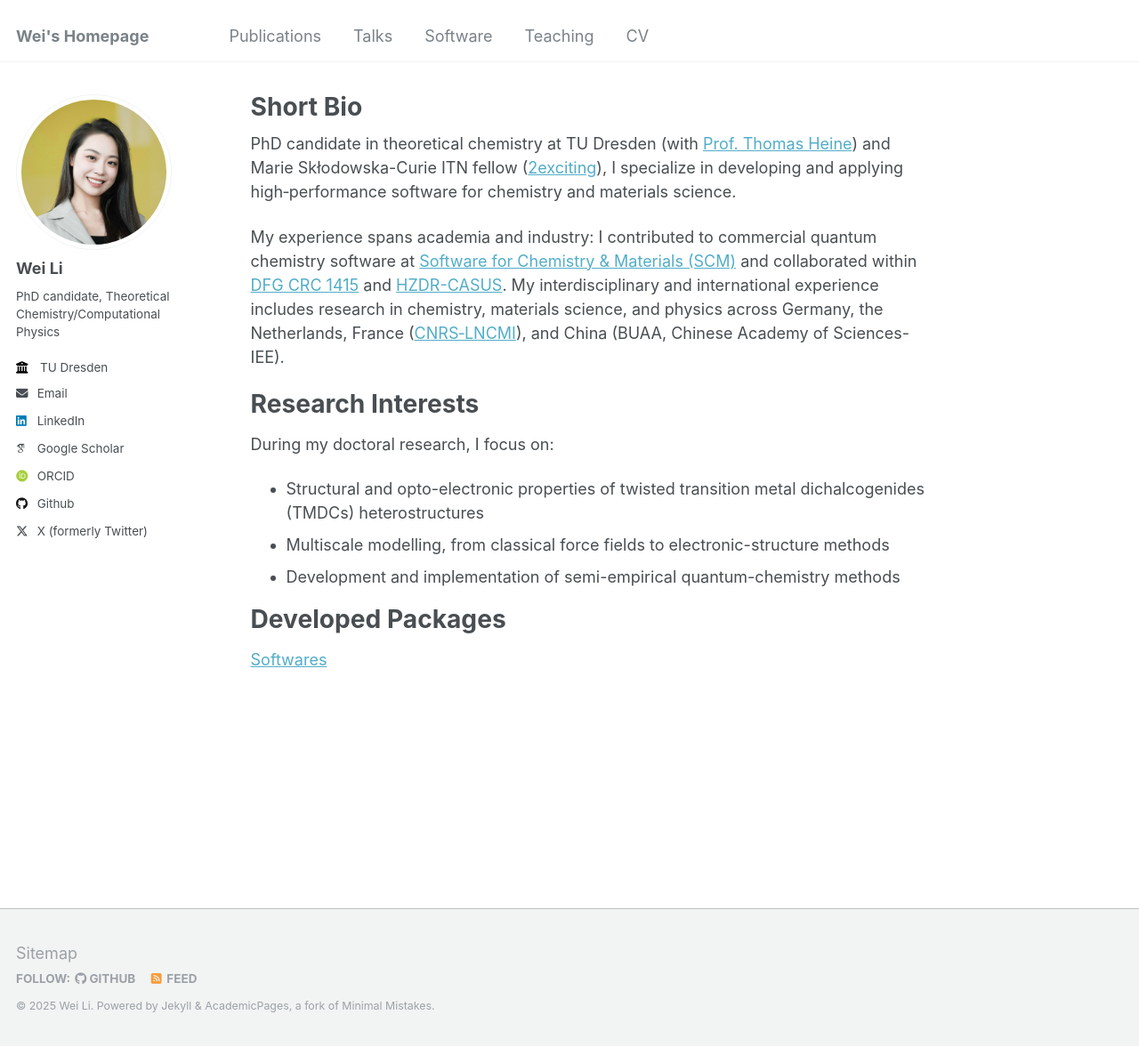
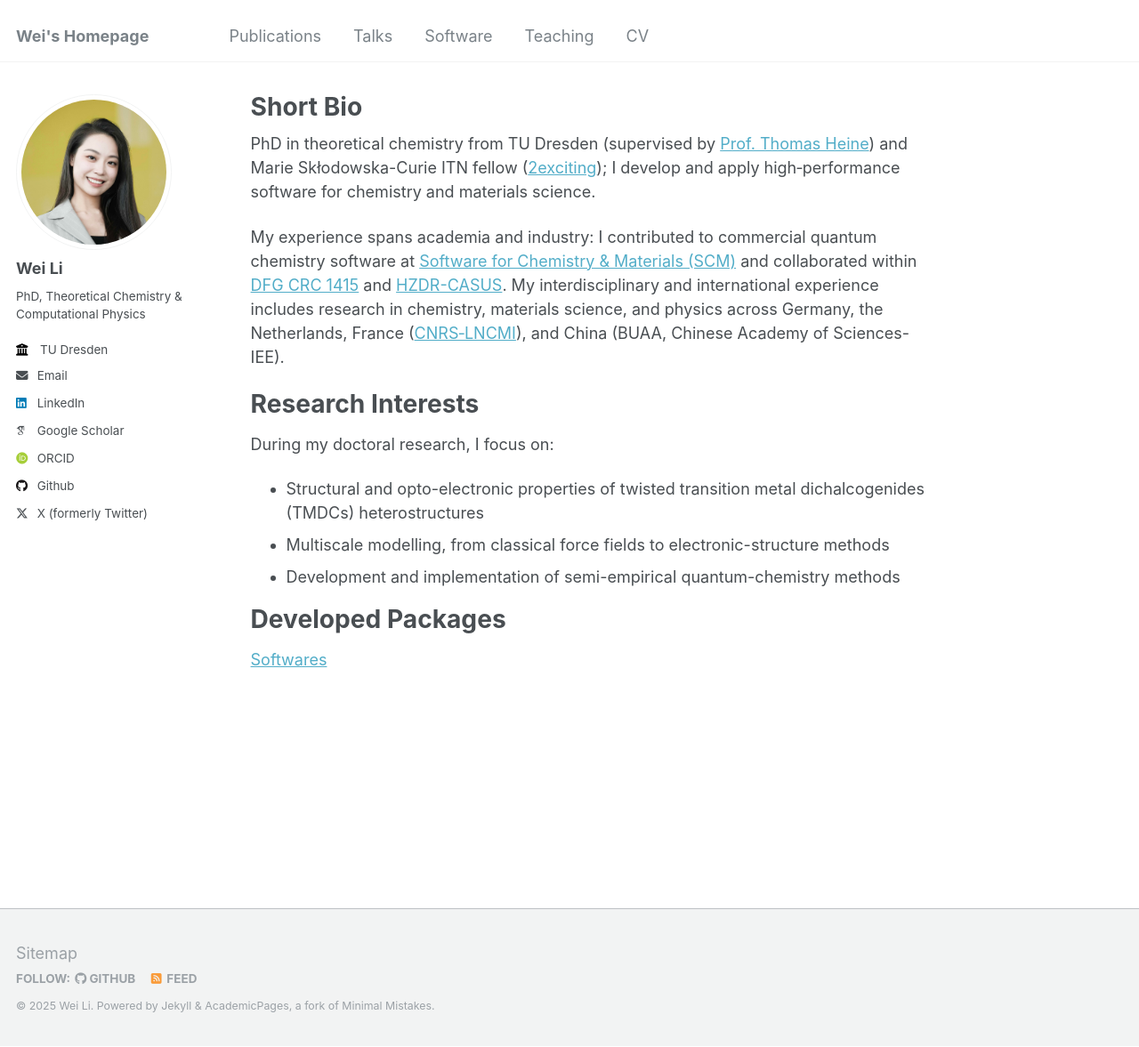
Before and after one commit to i-wli/i-wli.github.io, a Jekyll site: the page built from _pages/about.md, in a window 1280 px wide and 1177 px high. Shown: the whole window at 89% size. Built offline with Jekyll 4.4.1, drawn with Linux system fonts in a browser that asks for light colours; some web fonts are replaced.

Commit message:
update edu

```diff
--- a/_config.yml
+++ b/_config.yml
@@ -24,7 +24,7 @@ author:
   avatar           : "hs.jpg"
   name             : "Wei Li"
   pronouns         : # example: "she/her"
-  bio              : "PhD candidate, Theoretical Chemistry/Computational Physics"
+  bio              : "PhD, Theoretical Chemistry & Computational Physics"
   # location         : "DE"
   employer         : "TU Dresden"
   uri              : # URL
--- a/_pages/about.md
+++ b/_pages/about.md
@@ -7,7 +7,7 @@ redirect_from:
   - /about.html
 ---
 
-PhD candidate in theoretical chemistry at TU Dresden (with [Prof. Thomas Heine](http://theory.chm.tu-dresden.de/members.shtml?name=theine&set_language=en&lang=en)) and Marie Skłodowska-Curie ITN fellow ([2exciting](https://itn-2exciting.chm.tu-dresden.de)), I specialize in developing and applying high‑performance software for chemistry and materials science.
+PhD in theoretical chemistry from TU Dresden (supervised by [Prof. Thomas Heine](http://theory.chm.tu-dresden.de/members.shtml?name=theine&set_language=en&lang=en)) and Marie Skłodowska-Curie ITN fellow ([2exciting](https://itn-2exciting.chm.tu-dresden.de)); I develop and apply high‑performance software for chemistry and materials science.
 
 My experience spans academia and industry: I contributed to commercial quantum chemistry software at [Software for Chemistry & Materials (SCM)](https://www.scm.com/) and collaborated within [DFG CRC 1415](https://tu-dresden.de/mn/chemie/sfb1415) and [HZDR-CASUS](https://www.casus.science/). My interdisciplinary and international experience includes research in chemistry, materials science, and physics across Germany, the Netherlands, France ([CNRS‑LNCMI](https://lncmi.cnrs.fr/)), and China (BUAA, Chinese Academy of Sciences-IEE).
 
```
Also changed, not shown: _pages/cv.md (+1 -1 lines).
